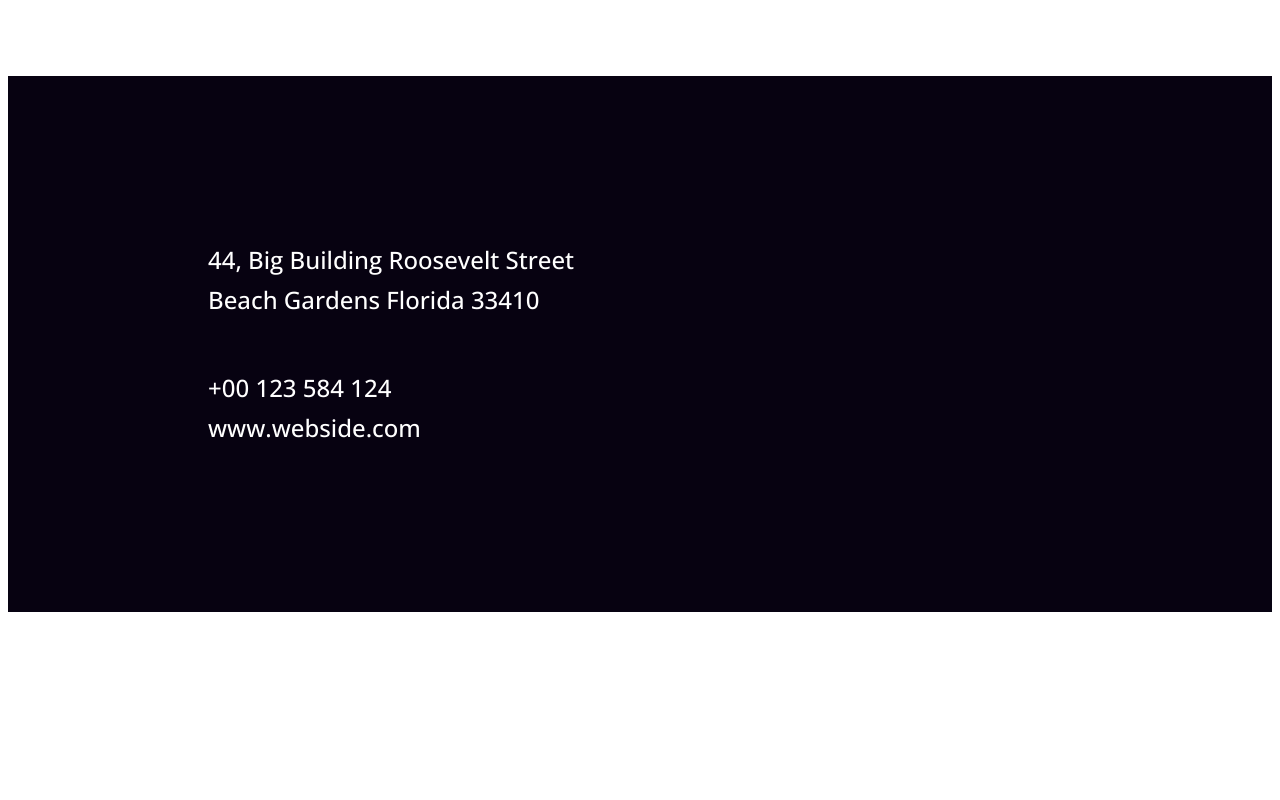
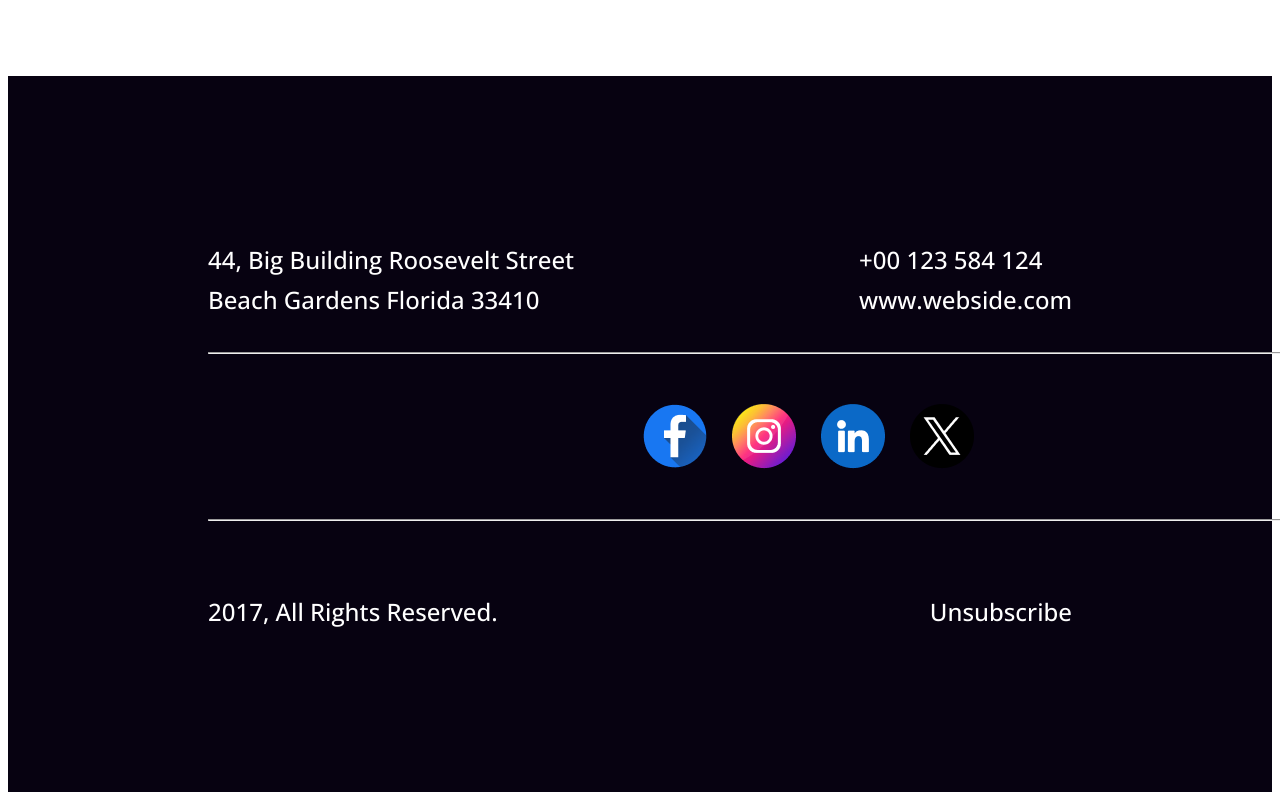
Before and after one commit to hasanali190120/happy-new-year-project, a plain HTML site: page index.html in a window 1280 px wide. Shown: the part 6511-7311 px from the top of the page. Before the commit the page ends 7131 px from the top, so only its background shows below. Drawn offline with nearby package versions, Linux system fonts and the light colour scheme.

Commit message:
added new file name

```diff
--- a/index.html
+++ b/index.html
@@ -95,7 +95,7 @@
                         <div><img src="./resources/resetImg.png" alt="" ></div>
                     </div>
                     <div class="discountSection">
-                        <div><img src="/resources/Group 44.png" alt="" class="upToRectange1"></div>
+                        <div><img src="./resources/Group 44.png" alt="" class="upToRectange1"></div>
                         <div><img src="./resources/Rectangle 1.png" alt="" class="forwardLeft"></div>
                     </div>
                 </div>
@@ -143,6 +143,7 @@
 
     </main>
     <footer>
+        <div class="footer-frist">
         <div class="footer-column">
             <p class="footer-column1">44, Big Building Roosevelt Street<br>
 
@@ -155,6 +156,26 @@
             www.webside.com<br>
         </p>
         </div>
+        </div>
+        <div class="social-icon">
+            <hr>
+            <div class="social-media">
+                <img src="./resources/Facebook.png" alt="Facebook">
+                <img src="./resources/Instagram.png" alt="Instagram">
+                <img src="./resources/Linkedin.png" alt="Linkedin">
+                <img src="./resources/Twitter.png" alt="Twitter">
+            </div>
+             <hr>
+        </div>
+        <div class="footer-last">
+        <div>
+            <p class="last-part">2017, All Rights Reserved.</p>
+
+        </div>
+        <div>
+            <p class="last-part1">Unsubscribe</p>
+        </div>
+        </div>
     </footer>
 </body>
 
--- a/styles/year.css
+++ b/styles/year.css
@@ -407,8 +407,10 @@
      margin-top: 120px;
  }
 
- .footer-column {
+  .footer-frist {
      display: flex;
+     justify-content: space-between;
+
  }
 
  .footer-column1 {
@@ -424,3 +426,32 @@
      font-weight: 500;
      line-height: 40px
  }
+ hr{
+   color: rgba(255, 255, 255, 0.15);
+ }
+.social-media{
+    display: flex;
+    justify-content: center;
+    gap: 25px;
+    margin: 50px auto;
+
+}
+.last-part{
+color: #FFF;
+font-size: 24px;
+font-weight: 500;
+}
+.last-part1{
+color: #FFF;
+font-size: 24px;
+font-weight: 500;
+}
+.footer-last{
+    display: flex;
+    justify-content: space-between;
+    margin-top: 50px;
+}
+.social-icon{
+    width: 1200px;
+
+}
```
